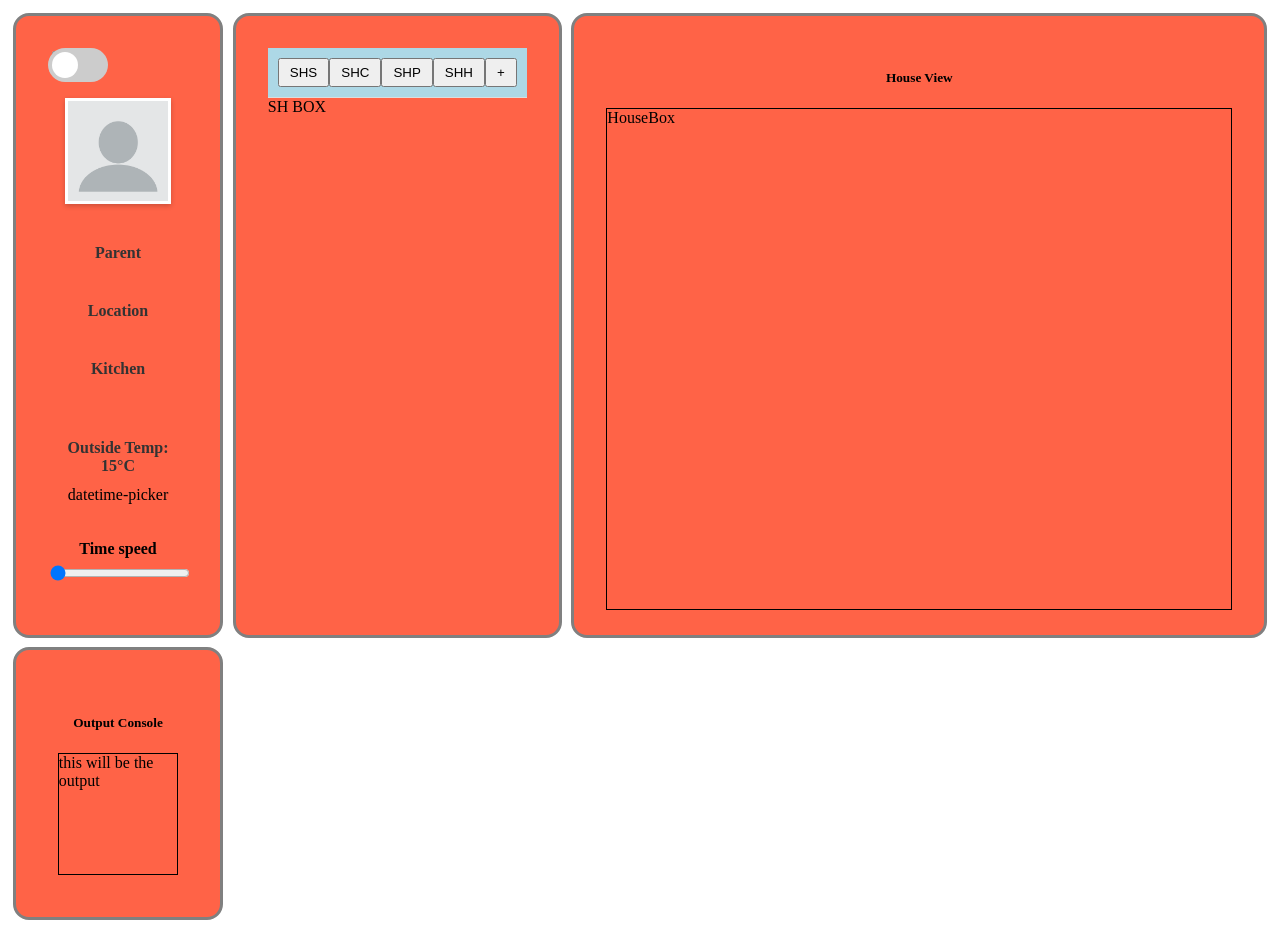
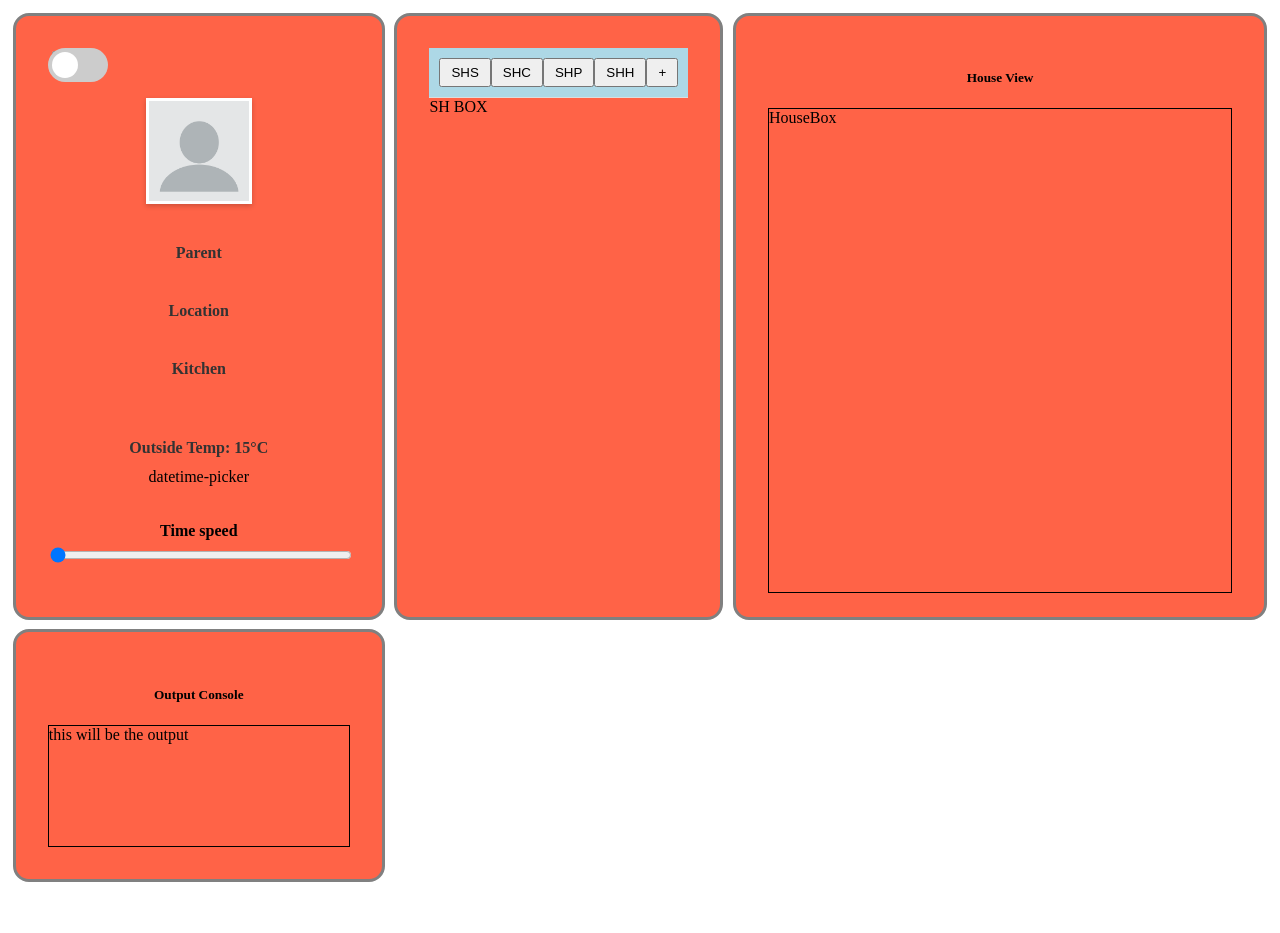
Before and after one commit to Ghawi25/Soen-343-Team-RAYGAK, a React (Vite) app: page / in a window 1280 px wide. After the commit the page ends 895 px from the top, so only its background shows below. Built offline with nearby package versions, Linux system fonts and the light colour scheme.

Commit message:
trash commit

```diff
--- a/src/App.css
+++ b/src/App.css
@@ -142,15 +142,10 @@ input:checked + .slider:before {
   height: 90%;
 }
 
-.output-console {
-  flex: 1;
-  height: 15%;
-  padding: 10px;
-}
-
 .outputBox {
   border: 1px solid black;
   height: 120px;
+  width:300px;
   overflow-y: auto;
 }
 
--- a/src/components/Dashboard.tsx
+++ b/src/components/Dashboard.tsx
@@ -4,22 +4,12 @@ import SH from "./SH";
 import OutputConsole from "./OutputConsole";
 
 function Dashboard() {
-  return (
-    <>
-      <div className="module">
-        <Simulation />
-      </div>
-      <div className="module">
-        <SH />
-      </div>
-      <div className="module">
-        <HouseView />
-      </div>
-      <div className="module">
-        <OutputConsole />
-      </div>
-    </>
-  );
+    return (<>
+    <section id="simulation" className="module"><Simulation/></section>
+    <section id="SH" className="module"><SH/></section>
+    <section id="house-view" className="module"><HouseView/></section>
+    <section id="output-console" className="module"><OutputConsole/></section>
+    </>);
 }
 
 export default Dashboard;
--- a/src/components/OutputConsole.tsx
+++ b/src/components/OutputConsole.tsx
@@ -1,10 +1,10 @@
 function OutputConsole(){
-    return(<div className="output-console">
+    return(<>
     <h5 style={{textAlign:'center'}}>Output Console</h5>
     <div className= "outputBox">
     this will be the output
     </div>
-  </div>
+  </>
 );
 }
 
```
